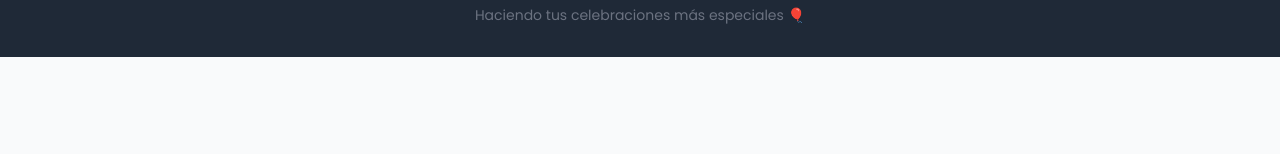
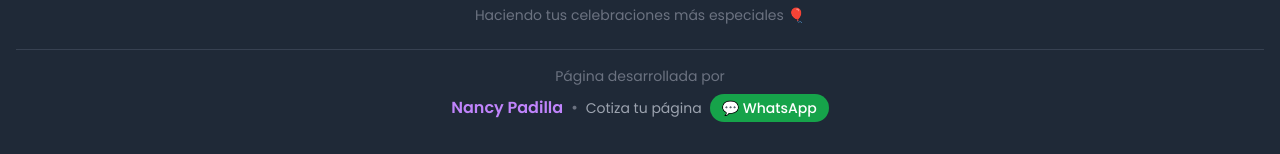
Before and after one commit to nancy-michi3/Bubble-Fest-, a plain HTML site: page index.html in a window 1280 px wide. Shown: the part 2985-3139 px from the top of the page. Before the commit the page ends 3042 px from the top, so only its background shows below. Drawn offline with nearby package versions, Linux system fonts and the light colour scheme.

Commit message:
Update index.html
añadir creditos desarrollador

```diff
--- a/index.html
+++ b/index.html
@@ -359,6 +359,20 @@
                  onerror="this.style.display='none';">
             <p class="text-gray-400 mb-2">Bubblefest - Decorando emociones</p>
             <p class="text-gray-500 text-sm">Haciendo tus celebraciones más especiales 🎈</p>
+
+            <!-- Developer Credit -->
+            <div class="border-t border-gray-700 pt-4 mt-6">
+                <p class="text-gray-500 text-sm mb-2">Página desarrollada por</p>
+                <div class="flex items-center justify-center space-x-2">
+                    <span class="text-purple-400 font-semibold">Nancy Padilla</span>
+                    <span class="text-gray-500">•</span>
+                    <span class="text-gray-400 text-sm">Cotiza tu página</span>
+                    <a href="https://wa.me/523521463934?text=Hola%20Nancy,%20vi%20tu%20página%20web%20de%20BubbleFest%20La%20Piedad%20y%20me%20interesa%20cotizar%20una%20página%20web%20similar.%20¿Podrías%20darme%20más%20información%20sobre%20tus%20servicios%20y%20precios?"
+                       class="bg-green-600 hover:bg-green-700 text-white px-3 py-1 rounded-full text-sm font-medium transition inline-flex items-center ml-2">
+                        💬 WhatsApp
+                    </a>
+                </div>
+            </div>
         </div>
     </footer>
 
@@ -686,5 +700,5 @@
             document.head.appendChild(style);
         });
     </script>
-<script>(function(){function c(){var b=a.contentDocument||a.contentWindow.document;if(b){var d=b.createElement('script');d.innerHTML="window.__CF$cv$params={r:'976d761602b2267c',t:'MTc1NjQ4NTMyMy4wMDAwMDA='};var a=document.createElement('script');a.nonce='';a.src='/cdn-cgi/challenge-platform/scripts/jsd/main.js';document.getElementsByTagName('head')[0].appendChild(a);";b.getElementsByTagName('head')[0].appendChild(d)}}if(document.body){var a=document.createElement('iframe');a.height=1;a.width=1;a.style.position='absolute';a.style.top=0;a.style.left=0;a.style.border='none';a.style.visibility='hidden';document.body.appendChild(a);if('loading'!==document.readyState)c();else if(window.addEventListener)document.addEventListener('DOMContentLoaded',c);else{var e=document.onreadystatechange||function(){};document.onreadystatechange=function(b){e(b);'loading'!==document.readyState&&(document.onreadystatechange=e,c())}}}})();</script></body>
+<script>(function(){function c(){var b=a.contentDocument||a.contentWindow.document;if(b){var d=b.createElement('script');d.innerHTML="window.__CF$cv$params={r:'9776581b0567f863',t:'MTc1NjU3ODQ2Ny4wMDAwMDA='};var a=document.createElement('script');a.nonce='';a.src='/cdn-cgi/challenge-platform/scripts/jsd/main.js';document.getElementsByTagName('head')[0].appendChild(a);";b.getElementsByTagName('head')[0].appendChild(d)}}if(document.body){var a=document.createElement('iframe');a.height=1;a.width=1;a.style.position='absolute';a.style.top=0;a.style.left=0;a.style.border='none';a.style.visibility='hidden';document.body.appendChild(a);if('loading'!==document.readyState)c();else if(window.addEventListener)document.addEventListener('DOMContentLoaded',c);else{var e=document.onreadystatechange||function(){};document.onreadystatechange=function(b){e(b);'loading'!==document.readyState&&(document.onreadystatechange=e,c())}}}})();</script></body>
 </html>
```
